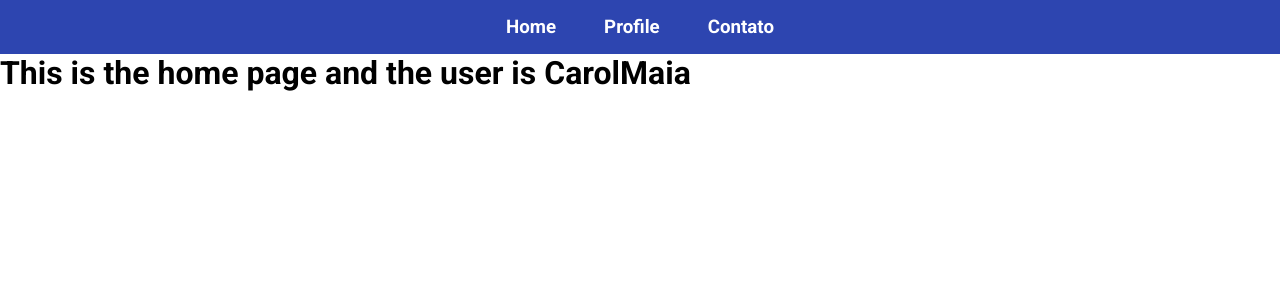
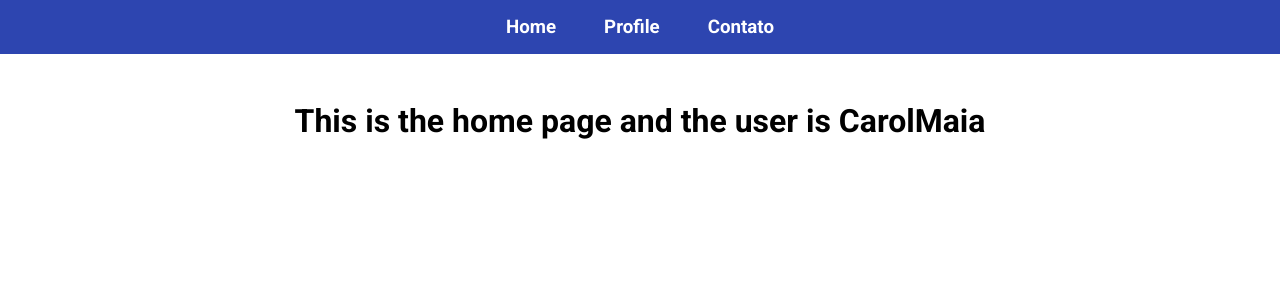
Before and after one commit to CarolMaiaP/react-multiple-pages, a React (Vite) app: page / in a window 1280 px wide. Shown: the top 300 px of the page. Built offline with nearby package versions, Linux system fonts and the light colour scheme.

Commit message:
style: home styles added

```diff
--- a/src/component/Home.tsx
+++ b/src/component/Home.tsx
@@ -1,9 +1,12 @@
 import { useContext } from "react"
 import { AppContext } from "../App"
+import '../styles/Home.scss'
 
 export function Home(){
   const {userName} = useContext(AppContext)
   return(
-    <h1>This is the home page and the user is {userName}</h1>
+    <div className="home">
+      <h1>This is the home page and the user is {userName}</h1>
+    </div>
   )
 }
--- /dev/null
+++ b/src/styles/Home.scss
@@ -0,0 +1,5 @@
+.home {
+  display: flex;
+  justify-content: center;
+  margin-top: 3rem;
+}
```
